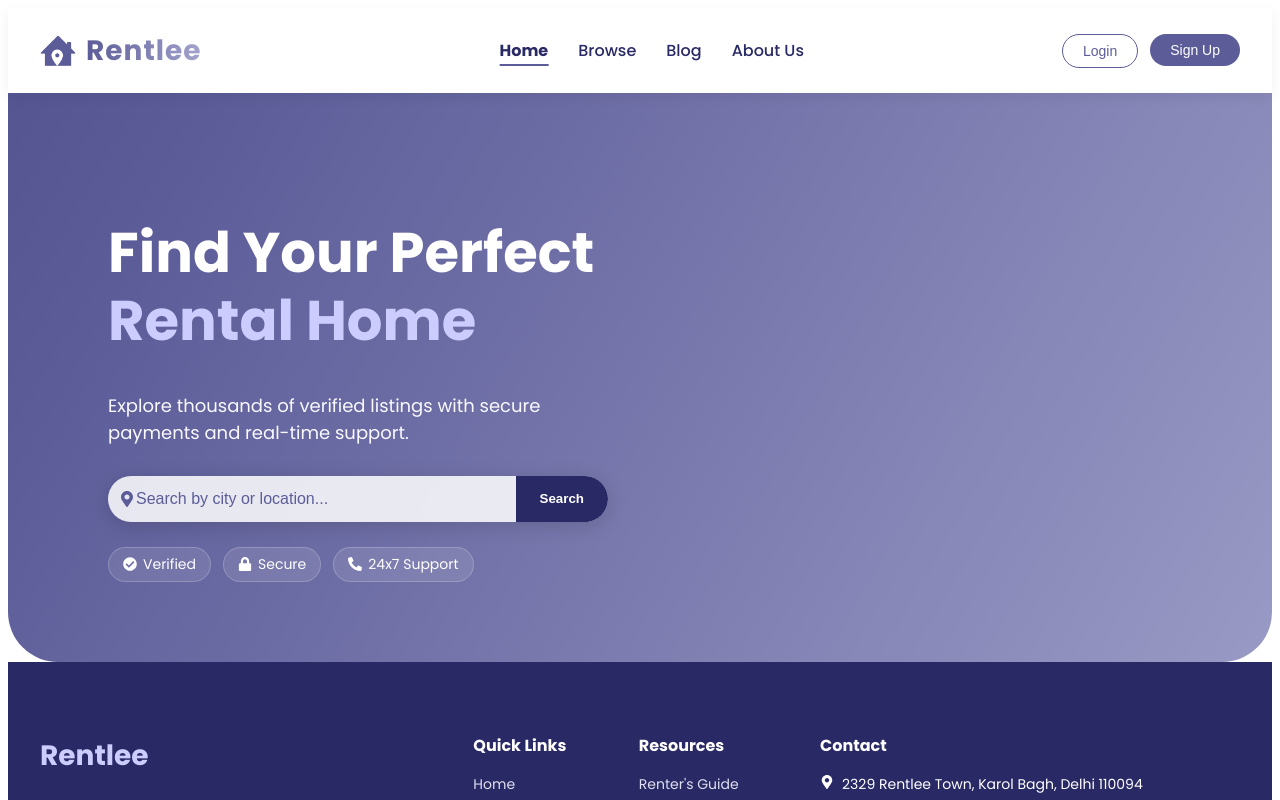
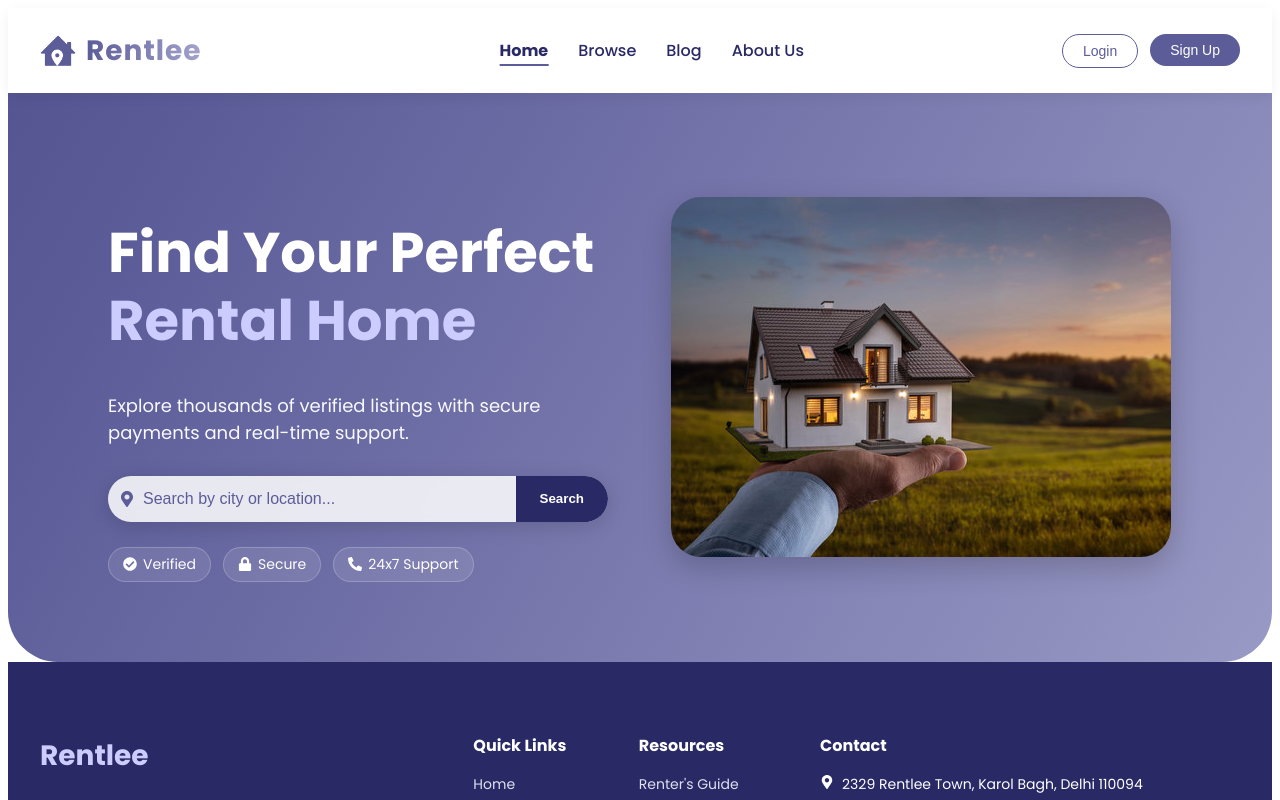
Before and after one commit to soumyatiw/Rentlee, a Next.js app: page / in a window 1280 px wide. Shown: the top 800 px of the page. Built offline with nearby package versions, Linux system fonts and the light colour scheme.

Commit message:
Hero Image Added

```diff
--- a/src/app/layout.js
+++ b/src/app/layout.js
@@ -1,3 +1,9 @@
+'use client';
+
+import { useEffect } from "react";
+import AOS from "aos";
+import "aos/dist/aos.css";
+
 import { Geist, Geist_Mono } from "next/font/google";
 import "./globals.css";
 
@@ -11,12 +17,16 @@ const geistMono = Geist_Mono({
   subsets: ["latin"],
 });
 
-export const metadata = {
+export const Metadata = {
   title: "Create Next App",
   description: "Generated by create next app",
 };
 
 export default function RootLayout({ children }) {
+  useEffect(() => {
+    AOS.init({ duration: 1000, once: true });
+  }, []);
+
   return (
     <html lang="en">
       <body className={`${geistSans.variable} ${geistMono.variable}`}>
--- a/src/app/page.js
+++ b/src/app/page.js
@@ -2,8 +2,9 @@ import Navbar from "@/components/Navbar";
 import "./globals.css";
 import Footer from "@/components/Footer";
 import HeroSection from "@/components/HeroSection";
-import AOS from 'aos';
-import 'aos/dist/aos.css';
+
+
+
 
 export default function Home() {
   return (
--- a/src/components/HeroSection.js
+++ b/src/components/HeroSection.js
@@ -1,6 +1,6 @@
 import Image from 'next/image';
 import styles from './HeroSection.module.css';
-// import heroImage from '@/assets/hero-image.png';
+import heroImage from '@/assets/hero-image.png';
 import { FaCheckCircle, FaLock, FaPhoneAlt, FaMapMarkerAlt } from 'react-icons/fa';
 
 export default function HeroSection() {
@@ -28,7 +28,7 @@ export default function HeroSection() {
       </div>
 
       <div className={styles.right}>
-        {/* <Image src={heroImage} alt="Hero" className={styles.heroImage} /> */}
+        <Image data-aos="fade-up" data-aos-duration="2000" src={heroImage} alt="Hero" className={styles.heroImage} />
       </div>
     </section>
   );
--- a/src/components/HeroSection.module.css
+++ b/src/components/HeroSection.module.css
@@ -75,11 +75,11 @@
     color: #292966;
     font-size: 16px;
     outline: none;
+    padding-left: 35px;
   }
 
   .searchBox input::placeholder {
     color: #5C5C99;
-    padding-left: 8px;
   }
 
   .searchBox button {
```
Also changed, not shown: src/assets/Logo.png, src/assets/hero-image.png (added).
